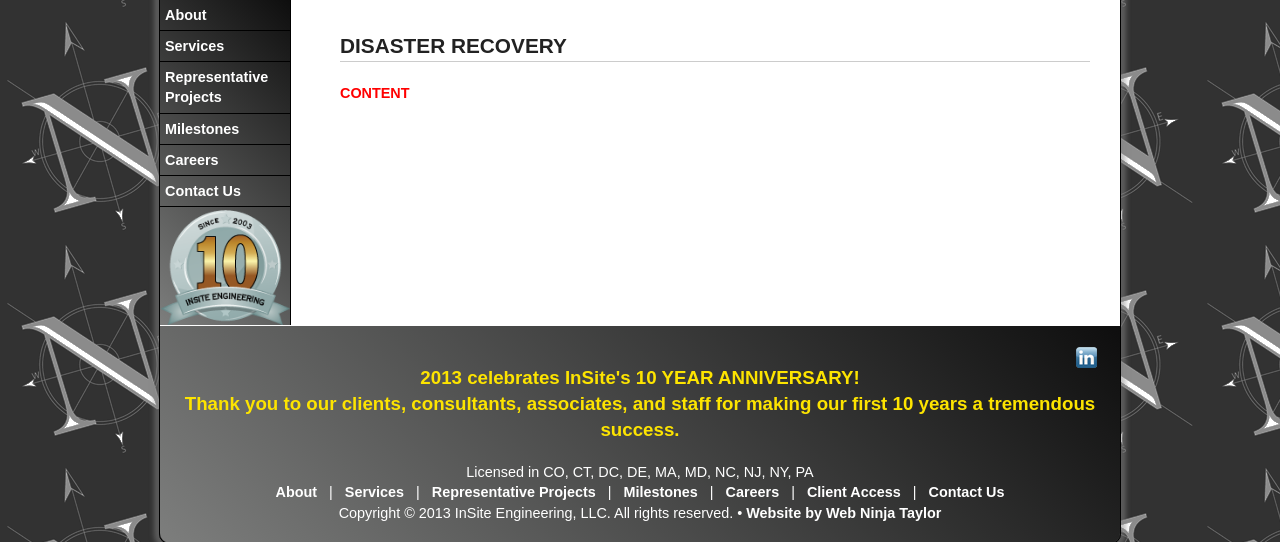
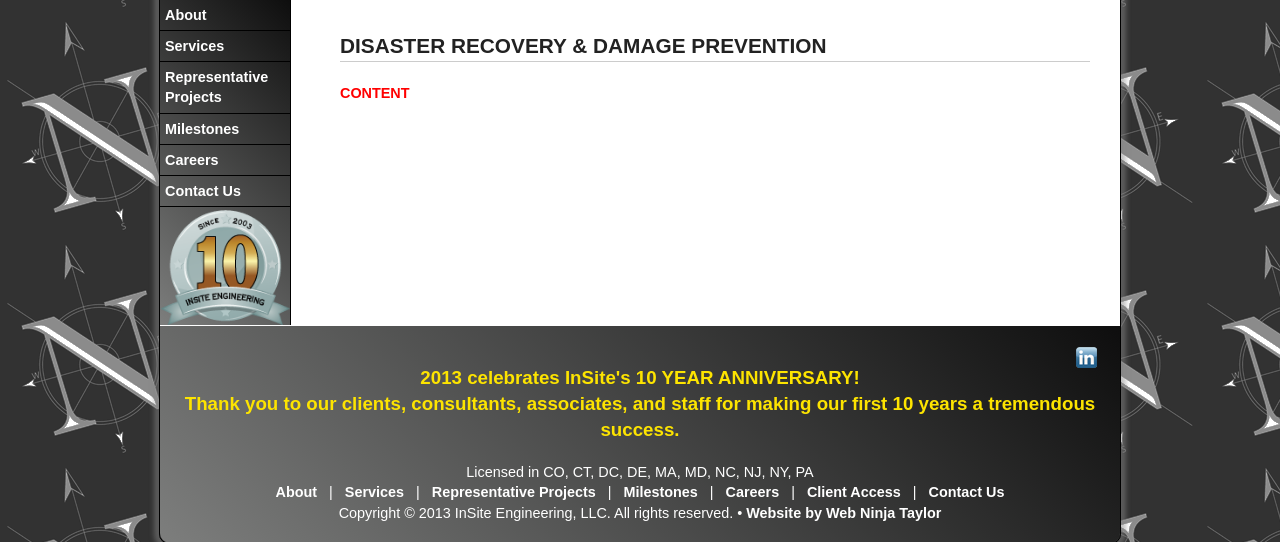
Before and after one commit to webninjataylor/insite, a PHP site: page /services/disasterrecovery.php in a window 1280 px wide. Shown: the part 209-751 px from the top of the page. Run offline with PHP 8.4, Linux system fonts and the light colour scheme.

Commit message:
New title for Disaster Recovery and Damage Prevention

```diff
--- a/includes/menu.php
+++ b/includes/menu.php
@@ -12,7 +12,7 @@
             <li><a href="/development/insite/services/civilengineering.php">Civil Engineering</a></li>
             <li><a href="/development/insite/services/structuralengineering.php">Structural Engineering</a></li>
             <li><a href="/development/insite/services/waterfrontdevelopment.php">Waterfront Development</a></li>
-            <li><a href="/development/insite/services/disasterrecovery.php">Disaster Recovery</a></li>
+            <li><a href="/development/insite/services/disasterrecovery.php">Disaster Recovery &amp; Damage Prevention</a></li>
             <li><a href="/development/insite/services/professionalplanning.php">Professional Planning</a></li>
             <li><a href="/development/insite/services/landscapedesign.php">Landscape Design</a></li>
             <li><a href="/development/insite/services/duediligence.php">Due Diligence</a></li>
--- a/services/disasterrecovery.php
+++ b/services/disasterrecovery.php
@@ -2,7 +2,7 @@
 <html lang="en-US">
 <head>
     <meta charset="UTF-8">
-    <title>InSite: Disaster Recovery</title>
+    <title>InSite: Disaster Recovery &amp; Damage Prevention</title>
     <?php include('../includes/meta.php'); ?>
 </head>
 <body ontouchmove="BlockMove(event);">
@@ -10,7 +10,7 @@
     <section>
         <?php include('../includes/menu.php'); ?>
         <article>
-            <h1>Disaster Recovery</h1>
+            <h1>Disaster Recovery &amp; Damage Prevention</h1>
             <p class="important">CONTENT</p>
         </article>
     </section>
```
